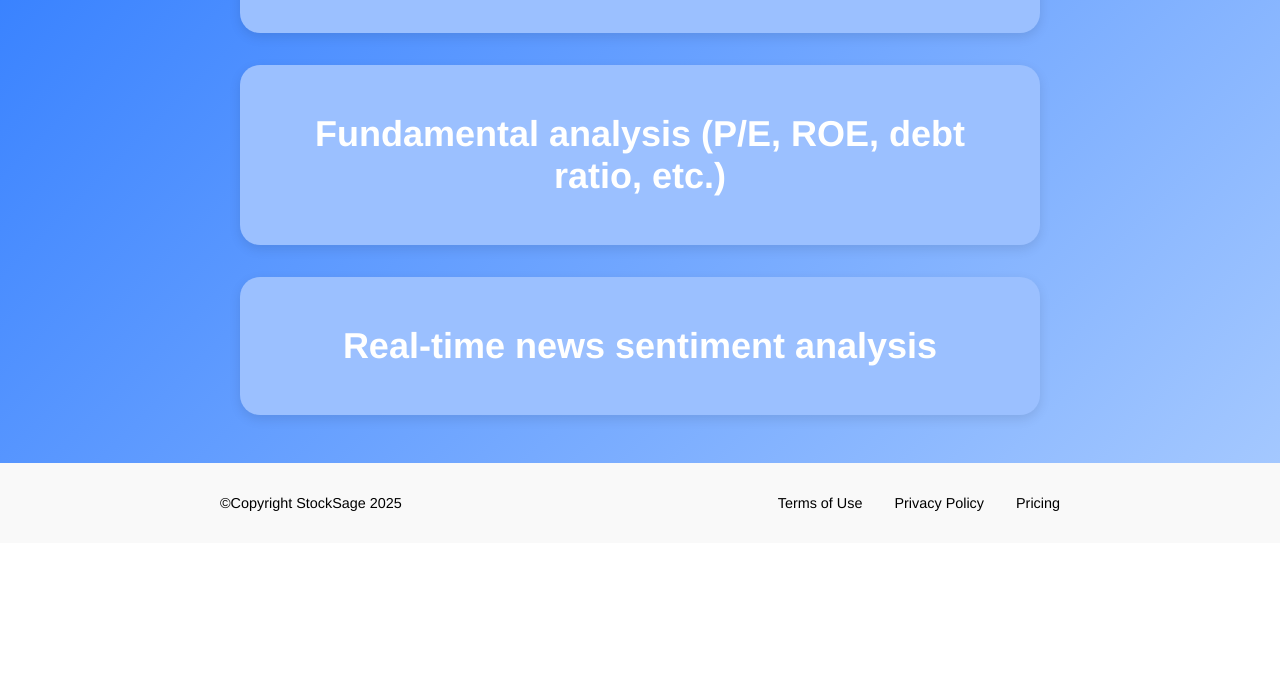
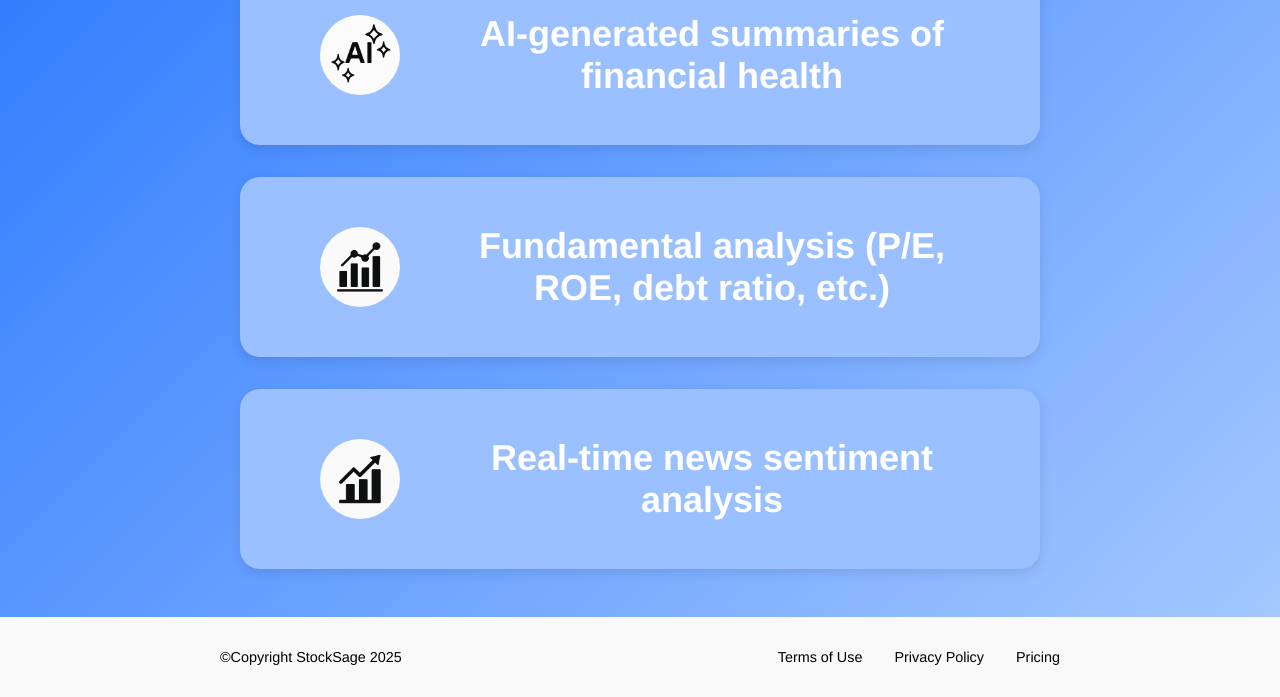
Before and after one commit to emhgit/stocksage, a plain HTML site: page index.html in a window 1280 px wide. Shown: the part 700-1397 px from the top of the page. Before the commit the page ends 1243 px from the top, so only its background shows below. Drawn offline with Linux system fonts and the light colour scheme.

Commit message:
add images

```diff
--- a/index.html
+++ b/index.html
@@ -38,14 +38,17 @@
         <section id="features">
 
                 <div class="info">
+                    <img src="./ai-icon.png" alt="AI Icon">
                     <h2>AI-generated summaries of financial health</h2>
                 </div>
 
                 <div class="info">
+                    <img src="./chart-icon.png" alt="AI Icon">
                     <h2>Fundamental analysis (P/E, ROE, debt ratio, etc.)</h2>
                 </div>
 
                 <div class="info">
+                    <img src="./news-icon.png" alt="AI Icon">
                     <h2>Real-time news sentiment analysis</h2>
                 </div>
 
--- a/styles.css
+++ b/styles.css
@@ -49,16 +49,14 @@ header nav ul li:hover {
 /* Main Content */
 main {
     width: 100%;
-    /*margin: 5rem auto;*/
+    margin: 0 auto;
     display: flex;
     flex-direction: column;
-    gap: 5rem;
     align-items: center;
 }
 
 #hero {
-    padding: 2rem;
-    background-color: green;
+    padding: 8rem;
     width: 100%;
     text-align: center;
     display: flex;
@@ -114,6 +112,8 @@ main {
 }
 
 .info {
+    display: flex;
+    align-items: center;
     align-self: center;
     width: 50rem;
     max-width: 90%;
@@ -122,6 +122,13 @@ main {
     padding: 3rem;
     text-align: center;
     box-shadow: 0 4px 12px rgba(0, 0, 0, 0.1);
+}
+
+.info img {
+    width: 5rem;
+    height: 5rem;
+    margin: 0 2rem;
+    border-radius: 50%;
 }
 
 /* Footer */
```
Also changed, not shown: ai-icon.png (added), chart-icon.png (added), news-icon.png (added).
